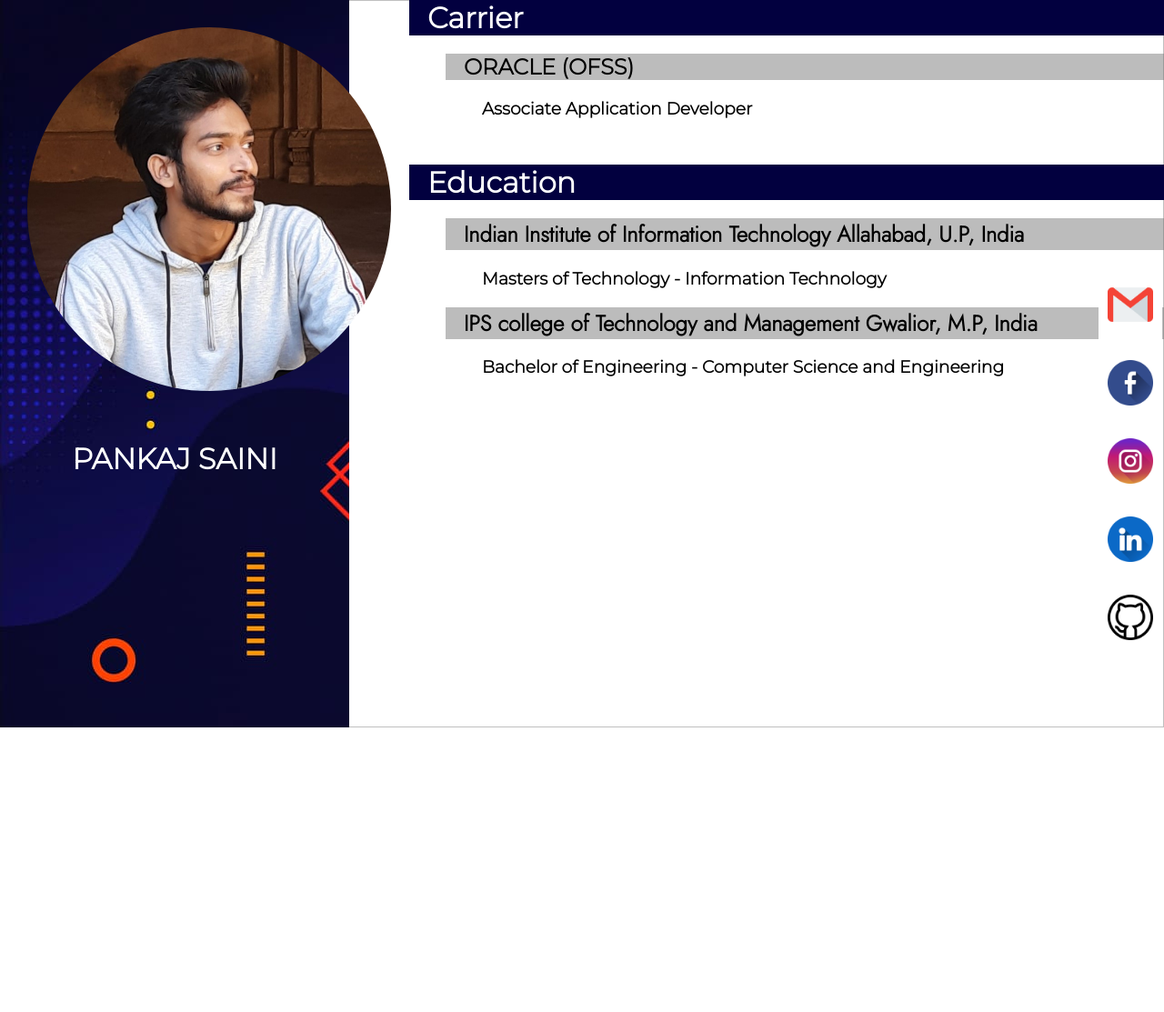
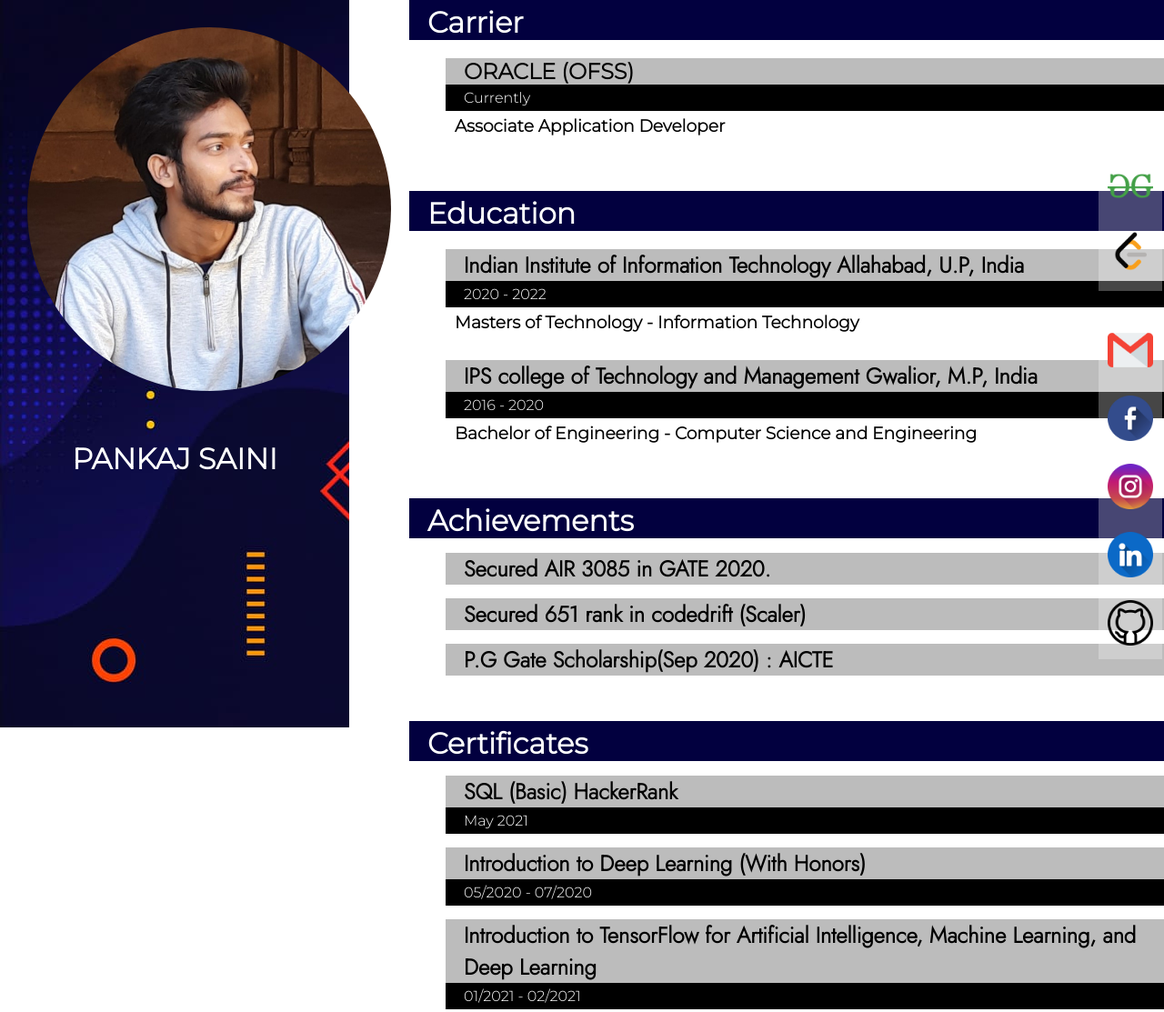
Before and after one commit to pankajcs033/Pankaj_Saini, a plain HTML site: page index.html in a window 1280 px wide. Shown: the whole page at 91% size. Before the commit the page ends 800 px from the top, so only its background shows below. Drawn offline with Linux system fonts and the light colour scheme; a web font is replaced by a local one.

Commit message:
updated site

```diff
--- a/css/style.css
+++ b/css/style.css
@@ -49,6 +49,7 @@ body {
     font-size: 2em;
     font-weight: bolder;
 }
+
 .left-panel {
     background: url(../imgs/profile_bg.jpg);
     width: 30%;
@@ -65,15 +66,18 @@ body {
     margin-left: 450px;
 }
 
-.right-panel {
-    /* background-color: rgb(185, 63, 83); */
+.coding-profiles {
+    /* background-color: rgb(0, 0, 0); */
     /* width: 20%; */
     float: right;
     position: fixed;
-    top: 300px;
+    top: 170px;
     left: 94%;
+    /* border: 2px solid black; */
     /* text-align: center; */
 }
+
+
 /*
 #about-me {
     background-color : blue;
@@ -92,9 +96,55 @@ body {
     font-size: 2em;
     font-weight: bolder;
     padding-left: 20px;
+    padding-top: 5px;
     color: rgb(255, 255, 255);
 }
 
+#achievements {
+    background-color : rgb(2, 0, 63);
+    margin-top: 50px;
+    font-size: 2em;
+    font-weight: bolder;
+    padding-left: 20px;
+    padding-top: 5px;
+    color: rgb(255, 255, 255);
+}
+
+#certificates {
+    background-color : rgb(2, 0, 63);
+    margin-top: 50px;
+    font-size: 2em;
+    font-weight: bolder;
+    padding-left: 20px;
+    padding-top: 5px;
+    color: rgb(255, 255, 255);
+}
+
+#certi-list {
+    background-color: rgba(106, 106, 106, 0.449);
+    font-weight: bold;
+    font-family: 'Jost', sans-serif;
+    font-size: 1.5em;
+    padding-left: 20px;
+    margin-top: 15px;
+}
+
+#dates {
+    margin-top: 0px;
+    /* margin-bottom: 15px; */
+    background-color: black;
+    color : white;
+    padding: 5px 0px 5px 20px;
+}
+
+#achi-list {
+    background-color: rgba(106, 106, 106, 0.449);
+    font-weight: bold;
+    font-family: 'Jost', sans-serif;
+    font-size: 1.5em;
+    padding-left: 20px;
+    margin-bottom: 15px;
+}
 
 #carrier {
     background-color : rgb(2, 0, 63);
@@ -102,6 +152,7 @@ body {
     font-weight: bolder;
     color: rgb(255, 255, 255);
     padding-left: 20px;
+    padding-top: 5px;
     /* padding: 10px; */
 }
 
@@ -109,9 +160,13 @@ body {
     background-color: rgba(106, 106, 106, 0.449);
     font-weight: bold;
     padding-left: 20px;
+    margin-bottom: 0px;
 }
 
 #post{
+    margin-left: -40px;
+    margin-top: 0px;
+    padding: 5px 10px 10px 10px;
     font-weight: bold;
 }
 
@@ -120,26 +175,32 @@ ul {
 }
 
 .social {
-    /* color : white; */
+    /* background-color: rgb(185, 63, 83); */
+    /* width: 20%; */
+    float: right;
+    position: fixed;
+    top: 350px;
+    left: 94%;
+    /* text-align: center; */
 }
 
 .social-item {
-    background-color: rgb(10, 8, 12);
+    /* background-color: rgb(10, 8, 12); */
     /* width:70%; */
     /* float:right; */
-    font-size: 25px;
+    /* font-size: 25px; */
     /* text-align: justify; */
     /* width: 285px; */
-    line-height: 50px;
+    line-height: 20px;
     margin: 0px 5px 0px 5px;
-    background-color: rgb(255, 255, 255);
+    background-color: rgba(255, 255, 255, 0.275);
     padding: 10px;
     text-decoration: none;
-    display: flex;
+    /* display: flex;
     flex-direction: row;
     justify-content: space-between;
     align-items: flex-start;
-    text-align: center;
+    text-align: center; */
     box-sizing: border-box;
     /* border: 10px solid rgb(80, 80, 80);  */
 }
@@ -149,9 +210,8 @@ ul {
     /* align-items: left; */
     /* align-content: flex-start; */
 }
-
+/*
 #fb:link {
-    /* color : blue; */
     text-decoration: none;
     target : "_blank";
 }
@@ -162,7 +222,6 @@ ul {
 }
 
 #insta:link {
-    /* color : blue; */
     text-decoration: none;
     target : "_blank";
 }
@@ -187,7 +246,6 @@ ul {
 
 
 #gmail:link {
-    /* color : blue; */
     text-decoration: none;
     target : "_blank";
 }
@@ -199,7 +257,6 @@ ul {
 
 
 #li:link {
-    /* color : blue; */
     text-decoration: none;
     target : "_blank";
 }
@@ -207,14 +264,14 @@ ul {
 #li:visited {
     color : red;
     text-decoration: none;
-}
+} */
 
 #clg {
     background-color: rgba(106, 106, 106, 0.449);
     font-weight: bold;
     font-family: 'Jost', sans-serif;
-
     padding-left: 20px;
+    margin-bottom: 0px;
 }
 
 /* applied on tags which follows another tag */
@@ -240,6 +297,11 @@ $ = ends with */
 }
 
 #course {
+    /* background-color: rgba(28, 28, 28, 0.336); */
+    margin-left: -40px;
+    margin-top: 0px;
+    padding: 5px 10px 10px 10px;
+    /* border: 2px solid black; */
     /* margin-left: 10px; */
     /* background-color: steelblue; */
 }
--- a/index.html
+++ b/index.html
@@ -15,18 +15,23 @@
 
         </header>
         <main>
-            <img class="bg">
-
+            <!-- ******************** LEFT PANEL ******************** -->
             <div class="left-panel">
                 <img src="imgs/ps.jpg" id="profile-photo">
                 <h1 class="name"> PANKAJ SAINI </h1>
             </div>
+
+
+            <!-- ******************** CENTRE PANEL ******************** -->
             <div class="main-content">
+
+                <!-- ===================== CARRIER =====================  -->
                 <div id="carrier"> Carrier</div>
 
                 <ul>
                     <li>
                         <h2 id="company">ORACLE (OFSS)</h2>
+                        <li id="dates">Currently</li>
                         <ul>
                             <li>
                                 <h3 id="post">Associate Application Developer </h3>
@@ -36,11 +41,13 @@
                 </ul>
 
 
+                <!-- ===================== EDUCATION =====================  -->
                 <div id="education"> Education</div>
 
                 <ul>
                     <li>
                         <h2 id="clg">Indian Institute of Information Technology Allahabad, U.P, India </h2>
+                        <li id="dates">2020 - 2022</li>
                         <ul>
                             <li>
                                 <h3 id="course">Masters of Technology - Information Technology </h3>
@@ -49,6 +56,7 @@
                     </li>
                     <li>
                         <h2 id="clg">IPS college of Technology and Management Gwalior, M.P, India</h2>
+                        <li id="dates">2016 - 2020</li>
                         <ul>
                             <li>
                                 <h3 id="course">Bachelor of Engineering - Computer Science and Engineering</h3>
@@ -57,7 +65,39 @@
                     </li>
 
                 </ul>
-                <div class="right-panel">
+
+                <!-- ===================== ACHIEVEMENTS =====================  -->
+                <div id="achievements"> Achievements</div>
+                <ul>
+                    <li id="achi-list">Secured AIR 3085 in GATE 2020.</li>
+                    <li id="achi-list">Secured 651 rank in codedrift (Scaler)</li>
+                    <li id="achi-list">P.G Gate Scholarship(Sep 2020) : AICTE</li>
+                    <!-- <li id="achi-list">Leetcode 3 star (link)</li>                     -->
+                </ul>
+
+                <!-- ===================== CERTIFICATES =====================  -->
+                <div id="certificates"> Certificates</div>
+                <ul>
+                    <li id="certi-list">SQL (Basic) HackerRank
+                        <li id="dates">May 2021</li>
+                    </li>
+                    <li id="certi-list">Introduction to Deep Learning (With Honors)
+                        <li id="dates">05/2020 - 07/2020</li>
+                    </li>
+                    <li id="certi-list">Introduction to TensorFlow for Artificial Intelligence, Machine Learning, and Deep Learning
+                        <li id="dates">01/2021 - 02/2021</li>
+                    </li>
+                </ul>
+
+            <!-- ******************** CODING PROFILES ******************** -->
+            <div class="coding-profiles">
+                <div class="social-item" ><a id = "geek" href="geek" target="_blank"><img src="imgs/geek.png" id="icon"></a></div>
+                <div class="social-item" ><a id = "leetcode" href="leetcode" target="_blank"><img src="imgs/leetcode.png" id="icon"></a></div>
+            </div>
+
+
+            <!-- ******************** SOCIAL ******************** -->
+                <div class="social">
                     <div class="social-item" ><a id = "gmail" href="gmail" target="_blank"><img src="imgs/gmail.png" id="icon"></a></div>
                     <div class="social-item" ><a id = "fb" href="fb" target="_blank"><img src="imgs/fb.png" id="icon"></a></div>
                     <div class="social-item" ><a id = "insta" href="insta" target="_blank"><img src="imgs/insta.png" id="icon"></a></div>
```
Also changed, not shown: imgs/geek.png (added), imgs/leetcode.png (added).
